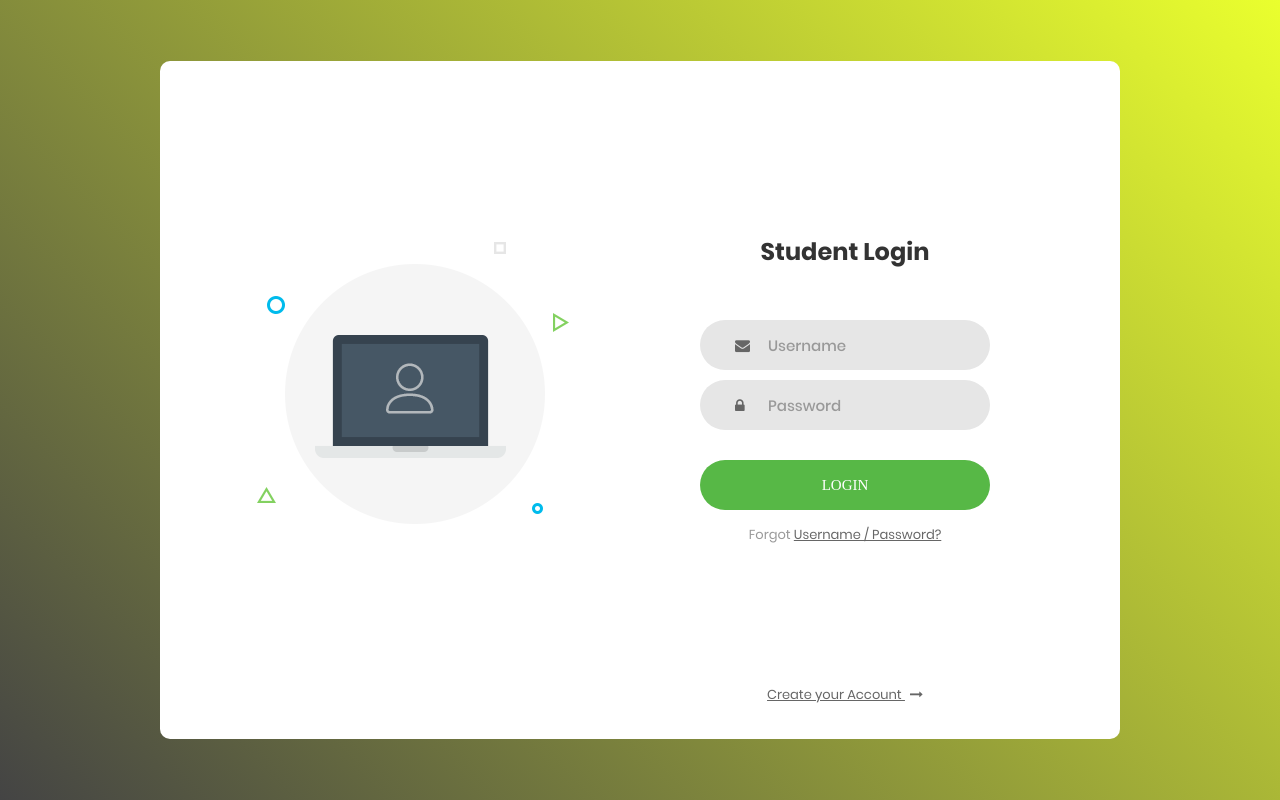
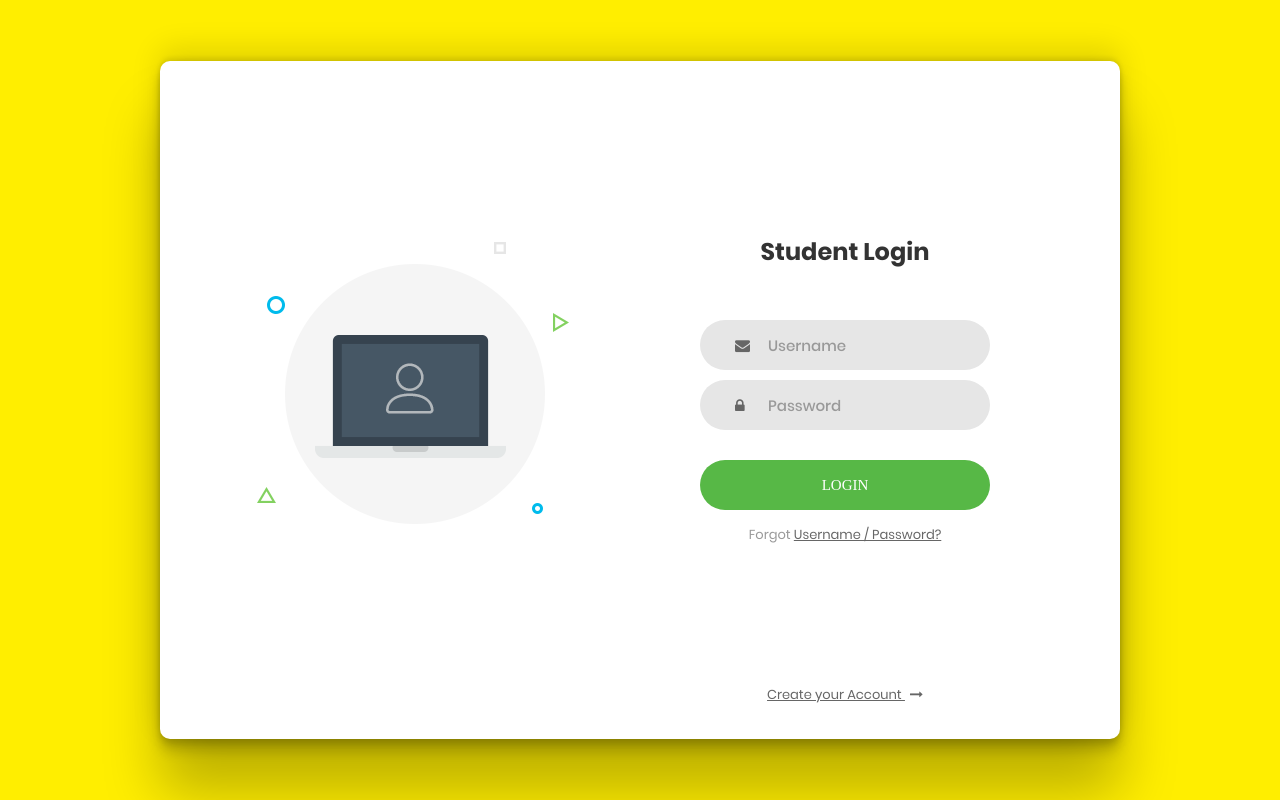
Before and after one commit to CodeVanie/scholarship-predictor, a Flask app: page /login in a window 1280 px wide. Run offline with Flask 2, Linux system fonts and the light colour scheme; parts of the project's set-up code (start-up, migrations or seed data) failed here and were passed over; some libraries are stand-ins or nearby versions; some web fonts are replaced.

Commit message:
Change Color

```diff
--- a/static/main.css
+++ b/static/main.css
@@ -168,11 +168,11 @@ iframe {
   justify-content: center;
   align-items: center;
   padding: 15px;
-  background: #9053c7;
-  background: -webkit-linear-gradient(-135deg, #eaff2e, #444444);
-  background: -o-linear-gradient(-135deg, #eaff2e, #444444);
-  background: -moz-linear-gradient(-135deg, #eaff2e, #444444);
-  background: linear-gradient(-135deg, #eaff2e, #444444);
+  background: #fbff00;
+  background: -webkit-linear-gradient(-135deg, #444444, #444444);
+  background: -o-linear-gradient(-135deg, #ffee00, #444444);
+  background: -moz-linear-gradient(-135deg, #ffee00, #444444);
+  background: linear-gradient(-90deg, #ffee00, #ffee00);
 }
 
 .wrap-login100 {
@@ -189,6 +189,7 @@ iframe {
   flex-wrap: wrap;
   justify-content: space-between;
   padding: 177px 130px 33px 95px;
+  box-shadow: rgba(0, 0, 0, 0.25) 0px 54px 55px, rgba(0, 0, 0, 0.12) 0px -12px 30px, rgba(0, 0, 0, 0.12) 0px 4px 6px, rgba(0, 0, 0, 0.17) 0px 12px 13px, rgba(0, 0, 0, 0.09) 0px -3px 5px;
 }
 
 /*------------------------------------------------------------------
```
